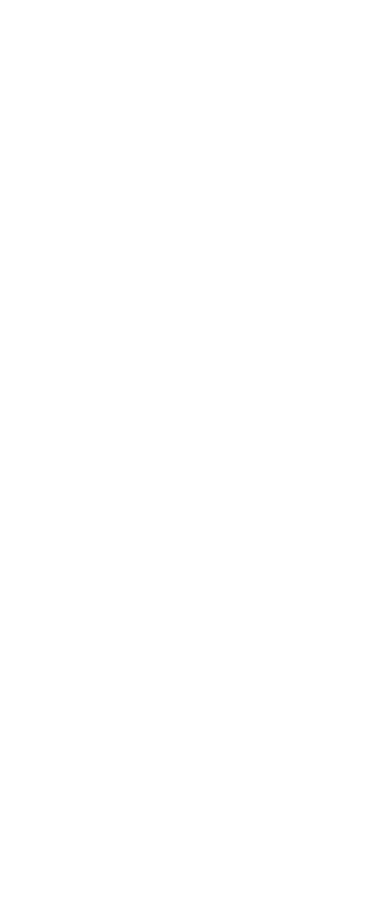
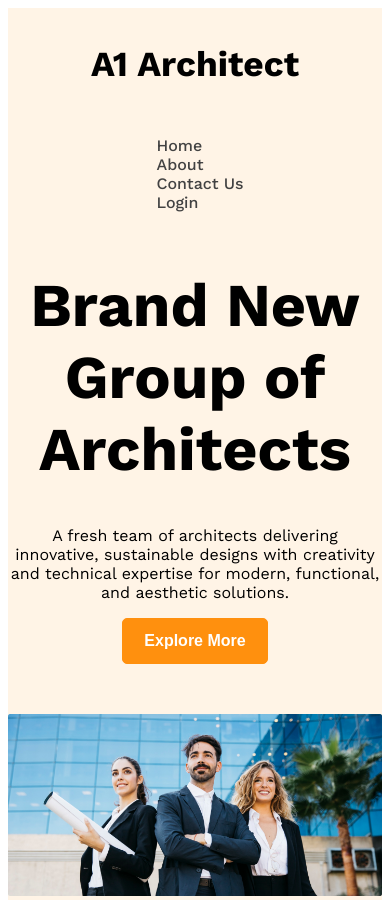
Before and after one commit to fajlerabbifahim/Architect-web, a plain HTML site: page index.html in a window 390 px wide. Before the commit the page ends 844 px from the top, so only its background shows below. Drawn offline with nearby package versions, Linux system fonts and the light colour scheme.

Commit message:
header section added with responsive

```diff
--- a/index.html
+++ b/index.html
@@ -6,5 +6,31 @@
     <link rel="stylesheet" href="style.css" />
     <title>Architect web</title>
   </head>
-  <body></body>
+  <body class="primary-font">
+    <header class="bg-light">
+      <nav class="navbar display-flex">
+        <h3 class="brand">A1 Architect</h3>
+        <ul class="nav-links display-flex">
+          <li class="nav-item"><a class="nav-link" href="#">Home</a></li>
+          <li class="nav-item"><a class="nav-link" href="#">About</a></li>
+          <li class="nav-item"><a class="nav-link" href="#">Contact Us</a></li>
+          <li class="nav-item"><a class="nav-link" href="#">Login</a></li>
+        </ul>
+      </nav>
+      <div class="banner">
+        <div class="banner-content">
+          <h1 class="banner-title">Brand New Group of Architects</h1>
+          <p class="banner-describtion">
+            A fresh team of architects delivering innovative, sustainable
+            designs with creativity and technical expertise for modern,
+            functional, and aesthetic solutions.
+          </p>
+          <button class="btn-primary">Explore More</button>
+        </div>
+        <img src="images/banner.png" class="banner-image" alt="Banner Image" />
+      </div>
+    </header>
+    <main></main>
+    <footer></footer>
+  </body>
 </html>
--- a/style.css
+++ b/style.css
@@ -0,0 +1,87 @@
+@import url("https://fonts.googleapis.com/css2?family=Work+Sans:ital,wght@0,100..900;1,100..900&display=swap");
+
+.primary-font {
+  font-family: "Work Sans", sans-serif;
+  font-optical-sizing: auto;
+  font-weight: <weight>;
+  font-style: normal;
+}
+
+/* shared style  */
+
+.display-flex {
+  display: flex;
+}
+.bg-light {
+  background-color: rgba(255, 144, 14, 0.1);
+}
+
+.btn-primary {
+  background-color: #ff900e;
+  padding: 13px 21px;
+  border: none;
+  border-radius: 5px;
+  color: white;
+  font-size: 1rem;
+  font-weight: 600;
+  border: 1.5px solid #ff900e;
+  cursor: pointer;
+  transition: ease 400ms;
+}
+.btn-primary:hover {
+  background-color: white;
+  color: #ff900e;
+  border: 1.5px solid #ff900e;
+}
+
+/* header style  */
+.navbar {
+  justify-content: space-between;
+  align-items: center;
+}
+.brand {
+  font-size: 2.2rem;
+}
+.nav-item {
+  list-style: none;
+  margin-right: 30px;
+}
+.nav-link {
+  text-decoration: none;
+  color: rgb(66, 66, 66);
+  font-weight: 500;
+}
+
+/* banner style here  */
+
+.banner {
+  max-width: 1440px;
+  margin: 0 auto;
+}
+.banner-content {
+  max-width: 800px;
+  text-align: center;
+  margin: 0 auto;
+  margin-bottom: 50px;
+}
+.banner-title {
+  font-weight: 700;
+  font-size: 3.8rem;
+}
+.banner-describtion {
+  font-weight: 400;
+  font-size: 1rem;
+}
+.banner-image {
+  width: 100%;
+}
+
+/* small device responsive media query here  */
+
+/* header responsive */
+@media screen and (max-width: 576px) {
+  .navbar,
+  .nav-links {
+    flex-direction: column;
+  }
+}
```
